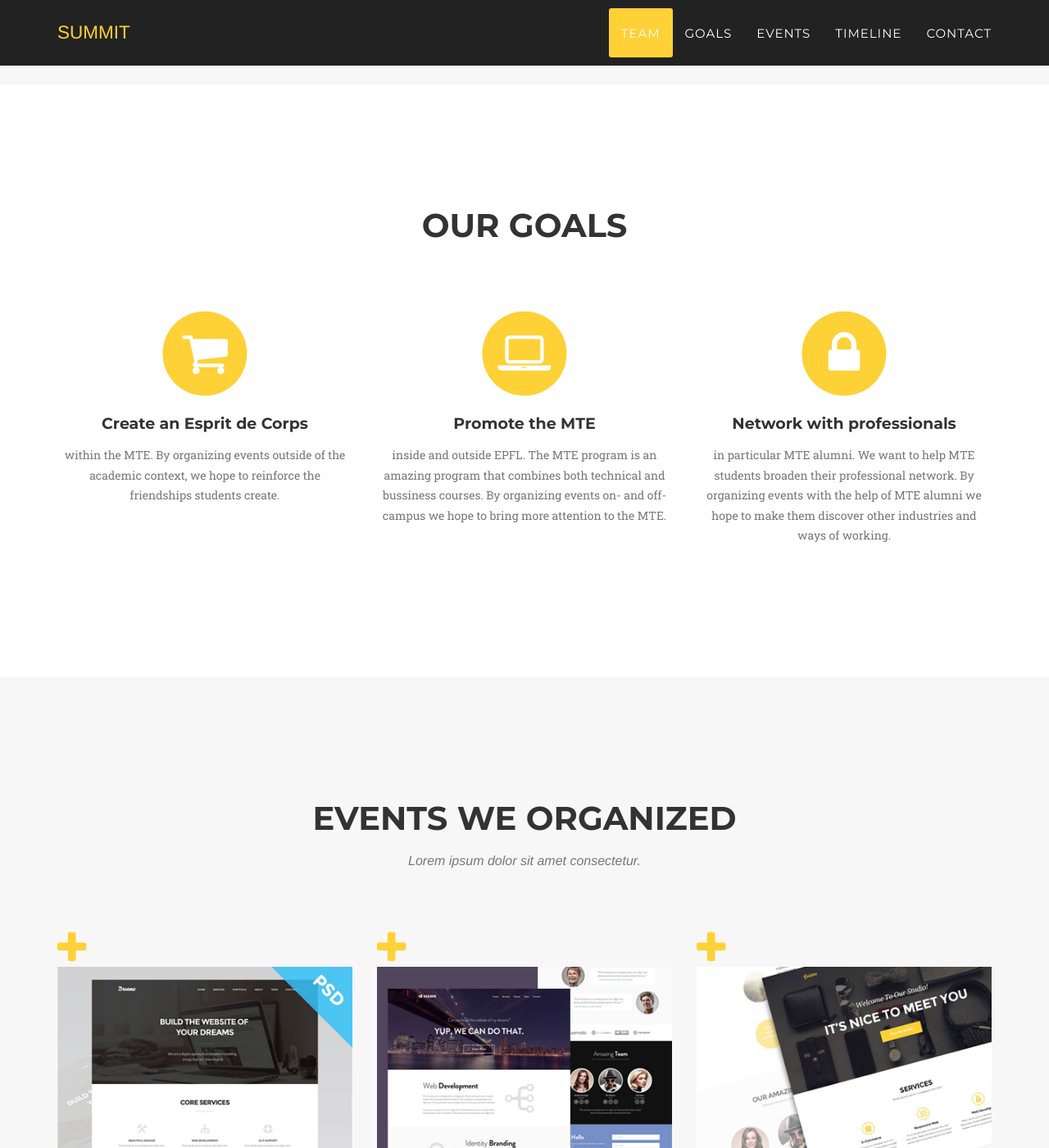
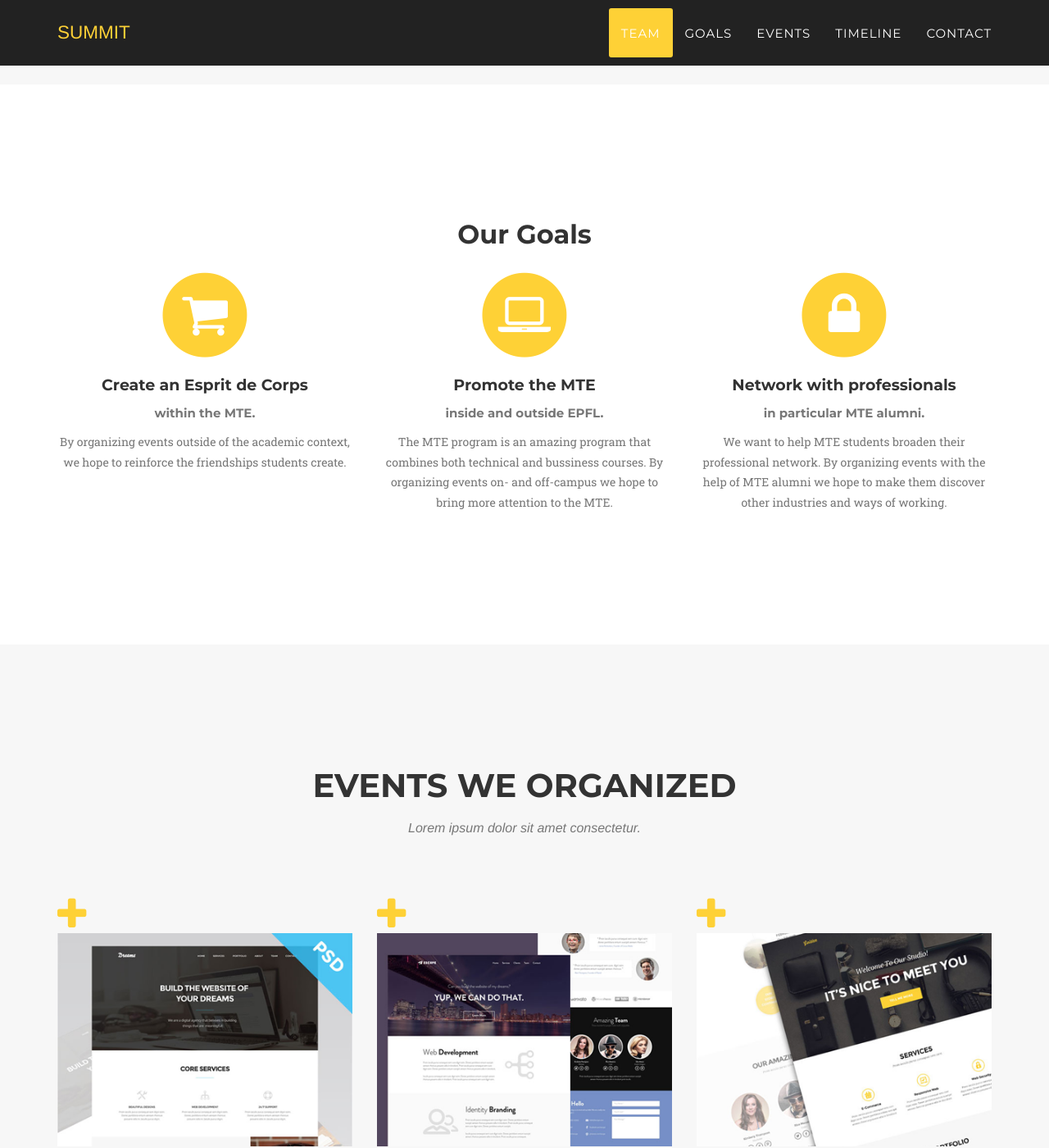
Before and after one commit to OzieGamma/SME-Website, a Jekyll site: the page built from index.html, in a window 1280 px wide and 1400 px high, scrolled down 2005 px. Shown: the whole window at 82% size. Built offline with Jekyll 4.4.1, drawn with Linux system fonts in a browser that asks for light colours; some web fonts are replaced.

Commit message:
Rename css classes from services to goals

```diff
--- a/_includes/goals.html
+++ b/_includes/goals.html
@@ -3,8 +3,8 @@
         <div class="container">
             <div class="row">
                 <div class="col-lg-12 text-center">
-                    <h2 class="section-heading">Our Goals</h2>
-                    <h3 class="section-subheading text-muted"> </h3>
+                    <h2 class="goal-heading">Our Goals</h2>
+                    <h3 class="goal-subheading text-muted"> </h3>
                 </div>
             </div>
             <div class="row text-center">
@@ -13,9 +13,10 @@
                         <i class="fa fa-circle fa-stack-2x text-primary"></i>
                         <i class="fa fa-shopping-cart fa-stack-1x fa-inverse"></i>
                     </span>
-                    <h4 class="service-heading">Create an Esprit de Corps</h4>
+                    <h4 class="goal-heading">Create an Esprit de Corps</h4>
+                    <h5 class="goal-subheading text-muted">within the MTE.</h5>
                     <p class="text-muted">
-                        within the MTE. By organizing events outside of the academic context, we hope to reinforce the friendships students create.
+                        By organizing events outside of the academic context, we hope to reinforce the friendships students create.
                     </p>
                 </div>
                 <div class="col-md-4">
@@ -23,9 +24,10 @@
                         <i class="fa fa-circle fa-stack-2x text-primary"></i>
                         <i class="fa fa-laptop fa-stack-1x fa-inverse"></i>
                     </span>
-                    <h4 class="service-heading">Promote the MTE</h4>
+                    <h4 class="goal-heading">Promote the MTE</h4>
+                    <h5 class="goal-subheading text-muted">inside and outside EPFL.</h5>
                     <p class="text-muted">
-                        inside and outside EPFL. The MTE program is an amazing program that combines both technical and bussiness courses.
+                        The MTE program is an amazing program that combines both technical and bussiness courses.
                         By organizing events on- and off-campus we hope to bring more attention to the MTE.
                     </p>
                 </div>
@@ -34,9 +36,10 @@
                         <i class="fa fa-circle fa-stack-2x text-primary"></i>
                         <i class="fa fa-lock fa-stack-1x fa-inverse"></i>
                     </span>
-                    <h4 class="service-heading">Network with professionals</h4>
+                    <h4 class="goal-heading">Network with professionals</h4>
+                    <h5 class="goal-subheading text-muted">in particular MTE alumni.</h5>
                     <p class="text-muted">
-                        in particular MTE alumni. We want to help MTE students broaden their professional network.
+                        We want to help MTE students broaden their professional network.
                         By organizing events with the help of MTE alumni we hope to make them discover other industries and ways of working.
                     </p>
                 </div>
```
Also changed, not shown: _includes/css/agency.css (+7 -1 lines).
